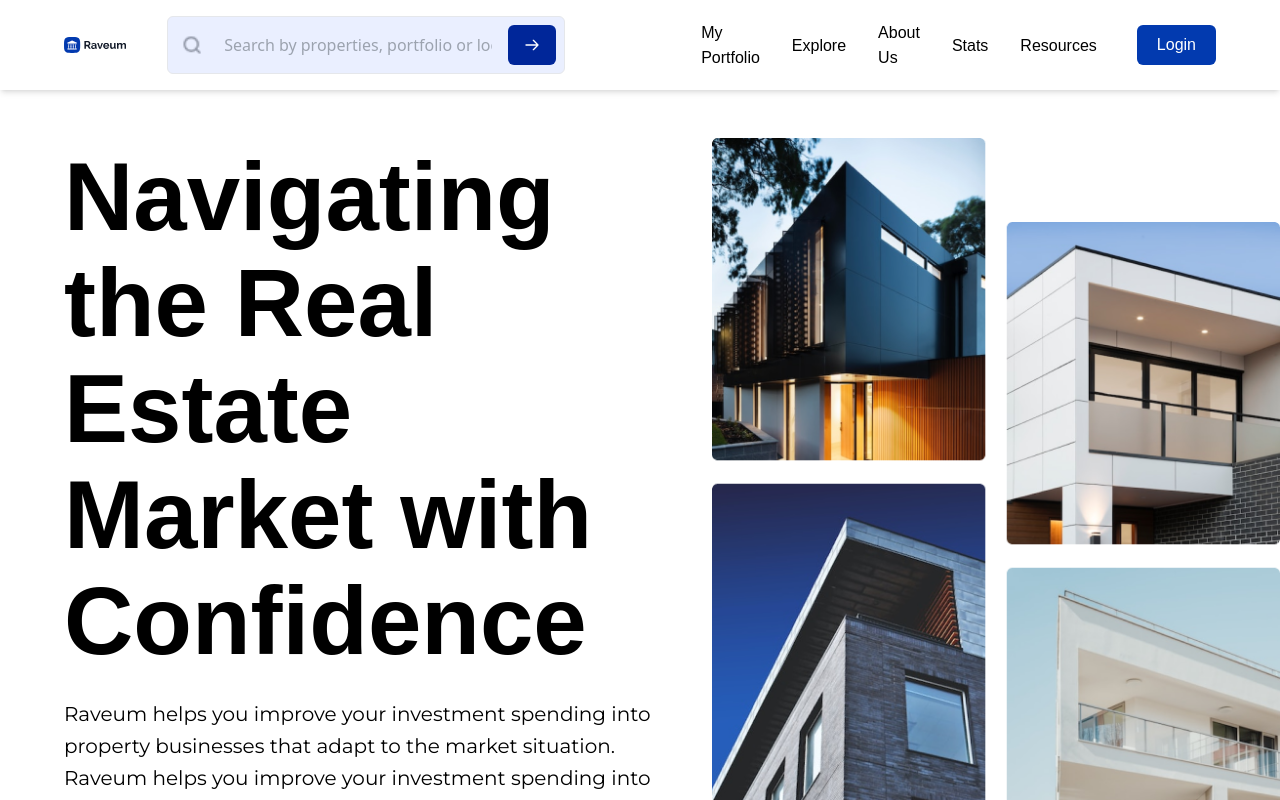
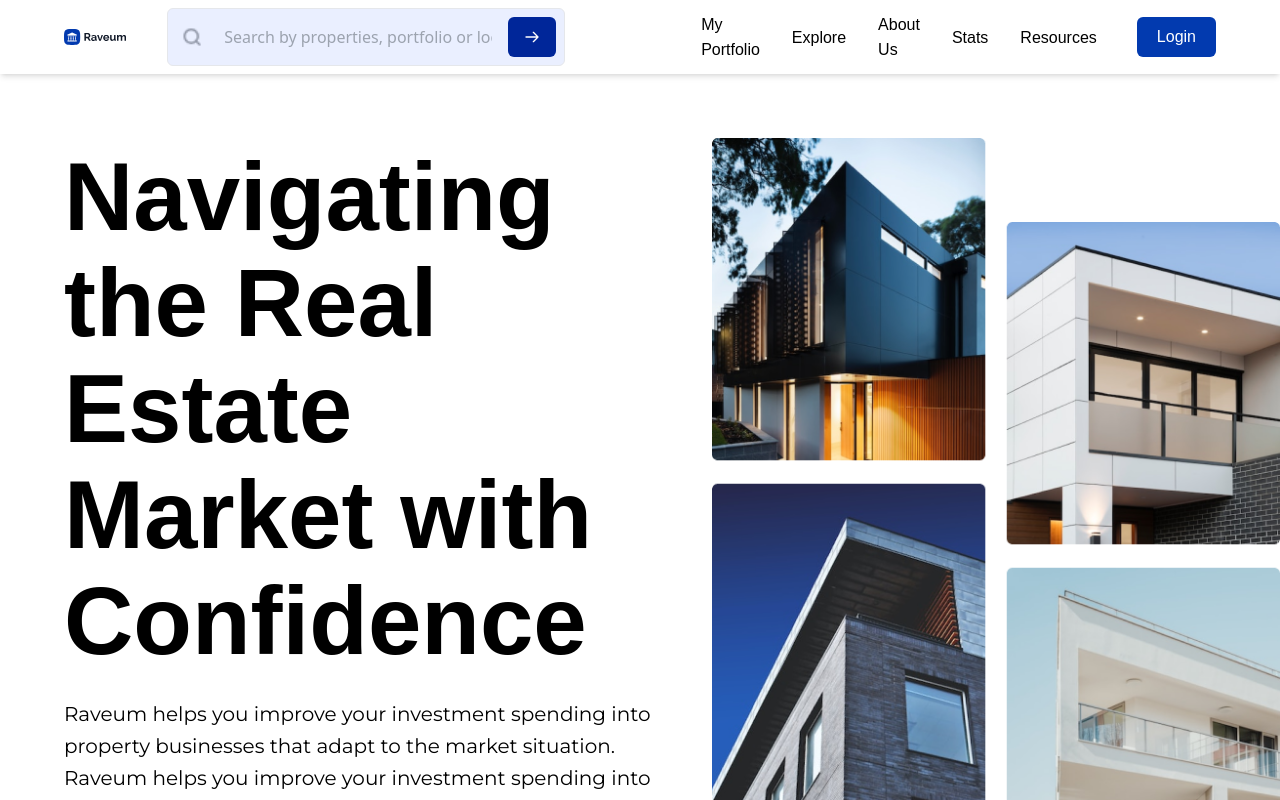
Before and after one commit to Raveum/landingPage, a React (Vite) app: page / in a window 1280 px wide. Shown: the top 800 px of the page. Built offline with nearby package versions, Linux system fonts and the light colour scheme; a web font is replaced by a local one; what vex-js would draw is missing.

Commit message:
reduced size

```diff
--- a/src/components/UpdatedNav.jsx
+++ b/src/components/UpdatedNav.jsx
@@ -84,7 +84,7 @@ const Nav = () => {
         });
     };
     return (
-        <header className="padding-x py-4 absolute z-10 w-full shadow-md">
+        <header className="padding-x py-2 absolute z-10 w-full shadow-md">
             <nav className="flex justify-between gap-10 items-center max-container">
                 <a href="/">
                     <img
```
